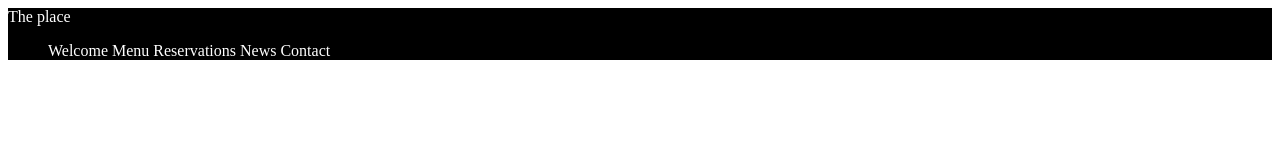
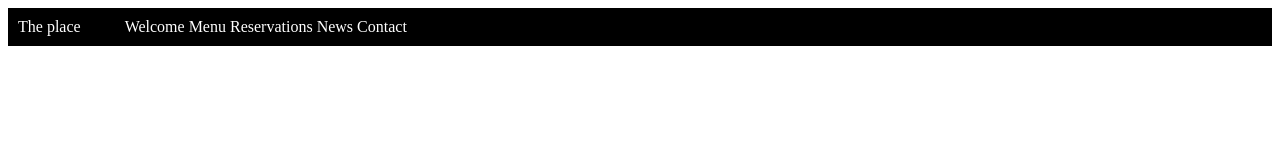
Before and after one commit to Wildcard-Phantom/webii2025, a plain HTML site: page index.html in a window 1280 px wide. Drawn offline with Linux system fonts and the light colour scheme.

Commit message:
4/4/2025

```diff
--- a/index.html
+++ b/index.html
@@ -11,7 +11,7 @@
 
 <nav class="navigation">
 <a href="/">The place</a>
-<ul>
+<ul class="links">
 <li>
     <a href="#">Welcome</a>
 </li>
--- a/styles/story.css
+++ b/styles/story.css
@@ -1,5 +1,6 @@
 .navigation{
   background-color: rgb(0, 0, 0);
+  padding: 10px;
 }
 ul li{
     list-style: none;
@@ -9,3 +10,4 @@ ul li{
     color: white;
     text-decoration: none;
 }
+.links {display: inline;}
```
